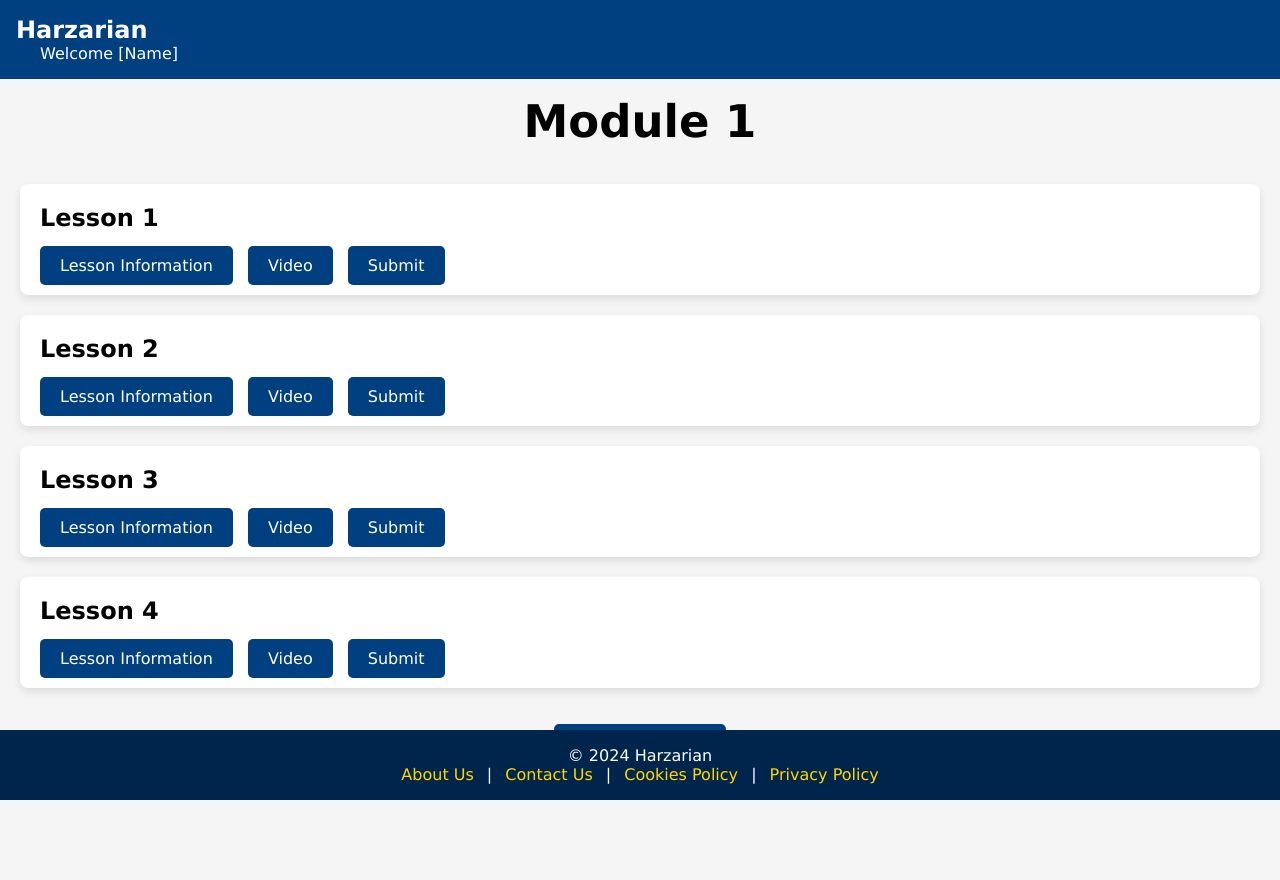
After one commit to raza101101/Better-moodle, a PHP site: page /php/modules/moduleinfo.html in a window 1280 px wide. The commit adds this page. Run offline with PHP 8.4, Linux system fonts and the light colour scheme.

Commit message:
Modules Pages
Added Modules Page Shell, Only needs to be linked to all php code for functionality. Everything should be set up and relatively easy.

```diff
--- a/contact.html
+++ b/contact.html
@@ -33,7 +33,7 @@
                 <section class = contact-containerLower>
                     <div id = "kieraninfo">
                         <ol id = "ContactList">
-                            <div id = imgstyle><img src="media/KieranImg.jpg" alt="Kieran Image"></div>
+                            <div id = imgstyle><img src="media/kieran/KieranImg.jpg" alt="Kieran Image"></div>
                             <li> <h5>Kieran Taylor</h5> </li>
                             <li> Id: 23005804 </li>
                             <li> Phone number: 07984365626 </li>
--- /dev/null
+++ b/css/modules.css
@@ -0,0 +1,329 @@
+/* Modules Page Styles */
+
+/* General Styles */
+* {
+    margin: 0;
+    padding: 0;
+    box-sizing: border-box;
+    font-family: 'Verdana', sans-serif;
+}
+
+body {
+    height: 110vh;
+    margin: 0;
+    padding: 0;
+    display: flex;
+    flex-direction: column;
+    background-color: #f5f5f5;
+}
+
+/* Fade In Effect */
+@keyframes fadeIn {
+    from {
+      opacity: 0;
+    }
+    to {
+      opacity: 1;
+    }
+  }
+
+  main {
+    animation: fadeIn 0.5s ease-out;
+}
+
+/* Header */
+header {
+    background-color: #004080;
+    color: #fff;
+    padding: 2vh;
+    display: flex;
+    justify-content: space-between;
+    align-items: center;
+}
+
+header h1 {
+    font-size: 1.5rem;
+}
+
+header a {
+    text-decoration: none;
+    color: #fff;
+}
+
+header nav a {
+    color: #fff;
+    text-decoration: none;
+    margin-left: 1.5rem;
+    transition: color 0.3s;
+}
+
+
+/* Footer */
+footer {
+    background-color: #00254d;
+    color: #fff;
+    text-align: center;
+    padding: 2vh;
+    width: 100vw;
+    position: fixed;
+    bottom: 0;
+}
+
+.footer-container a {
+    color: #ffd700;
+    text-decoration: none;
+    margin: 0 0.5rem;
+}
+
+.footer-container a:hover {
+    text-decoration: underline;
+}
+
+/* Page Styles */
+
+.modulescontainer1 {
+    margin-top: 2rem;
+    display: flex;
+    justify-content: space-between;
+    align-items: flex-start;
+    gap: 1rem;
+    height: auto;
+}
+
+.modulescontainer1 marquee {
+    background-color: #ffd900;
+    border: 2px solid #969696;
+    border-radius: 8px;
+}
+
+.modulescontainer2 {
+    padding: 2rem;
+    display: flex;
+    justify-content: center;
+    text-align: center;
+    gap: 1rem;
+    height: auto;
+}
+
+.modulescontainer2 h1 {
+    font-size: 40px;
+}
+
+.modulescontainer3 {
+    display: flex;
+    gap: 1rem;
+    height: auto;
+    justify-content: center;
+    align-items: center;
+    margin-bottom: 5rem;
+}
+
+.modulesboxsection {
+    display: grid;
+    grid-template-columns: repeat(2, 1fr);
+    gap: 20px;
+    width: 80%;
+    max-width: 1000px;
+}
+
+.box {
+    background-color: #fff;
+    border: 2px solid #ddd;
+    border-radius: 8px;
+    padding: 20px;
+    text-align: center;
+    box-shadow: 0 4px 6px rgba(0, 0, 0, 0.1);
+    transition: transform 0.3s ease;
+}
+
+.box a {
+    text-decoration: none;
+}
+
+.box:hover {
+    transform: translateY(-10px);
+}
+
+.box img {
+    width: 100%;
+    height: auto;
+    border-radius: 8px;
+}
+
+.box h3 {
+    margin-top: 15px;
+    font-size: 18px;
+    color: #333;
+}
+
+/* module info styles */
+
+.moduleinfotitle {
+    padding: 1rem;
+    font-size: 30px;
+    display: flex;
+    gap: 1rem;
+    height: auto;
+    justify-content: center;
+    align-items: center;
+}
+
+.moduleinfocontainer {
+    background-color: #fff;
+    margin: 20px;
+    padding: 20px;
+    border-radius: 8px;
+    box-shadow: 0 4px 8px rgba(0, 0, 0, 0.1);
+}
+
+.moduleinfocontainer h2 {
+    margin-bottom: 1.5rem;
+}
+
+.button {
+    margin-top: 10px;
+    background-color: #004080;
+    color: white;
+    padding: 10px 20px;
+    margin-right: 10px;
+    border: none;
+    border-radius: 5px;
+    cursor: pointer;
+    transition: background-color 0.3s;
+    text-decoration: none;
+}
+
+.button:hover {
+    background-color: #ffd700;
+    color: black;
+}
+
+/* Lesson Page Styles */
+
+.lessoninfocontainer {
+    background-color: #fff;
+    margin: 20px;
+    padding: 20px;
+    border-radius: 8px;
+    box-shadow: 0 4px 8px rgba(0, 0, 0, 0.1);
+}
+.lessoninfocontainer h2 {
+    font-size: 30px;
+    margin-bottom: 1rem;
+}
+.lessoninformation {
+    font-size: 18px;
+    line-height: 1.6;
+    margin-left: 1rem;
+}
+
+.lessoninformation li {
+    margin-left: 3rem;
+}
+
+/* Lesson Video Page Styles */
+
+.lessonvideocontainer {
+    margin-top: 2rem;
+    display: flex;
+    justify-content: center;
+    align-items: center;
+    gap: 1rem;
+    height: auto;
+}
+
+.lessonvideocontainer h1 {
+    margin-top: 20px;
+    font-size: 40px;
+}
+.videocontainer {
+    margin-top: 30px;
+    width: 728px;
+    height: 409.5px;
+    margin-left: auto;
+    margin-right: auto;
+    position: ce;
+}
+.videocontainer iframe {
+    width: 100%;
+    height: 100%;
+}
+
+/* Lesson Submission Page Styles */
+
+.submissioncontainer {
+    width: 50%;
+    margin: 0 auto;
+    margin-top: 5rem;
+    padding: 20px;
+    background-color: #ffffff;
+    box-shadow: 0px 4px 8px rgba(0, 0, 0, 0.1);
+    border-radius: 8px;
+}
+
+.assignmentinfo {
+    margin-bottom: 20px;
+}
+.assignmentinfo h1 {
+    margin: 0.7rem;
+}
+.assignmentinfo p {
+    color: #555;
+}
+.duedate {
+    font-size: 1.1em;
+    font-weight: bold;
+    color: #333;
+    margin: 15px 0;
+}
+form {
+    display: flex;
+    flex-direction: column;
+}
+label {
+    margin: 8px 0;
+    font-size: 1.1em;
+    color: #555;
+}
+input[type="file"] {
+    padding: 10px;
+    font-size: 1em;
+    margin: 5px 0 15px 0;
+    border: 1px solid #ccc;
+    border-radius: 4px;
+}
+button {
+    padding: 10px 15px;
+    background-color: #004080;
+    color: white;
+    border: none;
+    border-radius: 4px;
+    cursor: pointer;
+    font-size: 1.1em;
+}
+button:hover {
+    background-color: #ffd700;
+    color: black;
+}
+.returnhome {
+    justify-content: center;
+    text-align: center;
+}
+
+/* Return Button Style */
+
+.returnbutton {
+    background-color: #004080;
+    color: white;
+    padding: 10px 20px;
+    margin: 1rem;
+    border: none;
+    border-radius: 5px;
+    text-align: center;
+    display: inline-block;
+    text-decoration: none;
+}
+.returnbutton:hover {
+    background-color: #ffd700;
+    color: black;
+}
--- a/css/privacy_policy.css
+++ b/css/privacy_policy.css
@@ -5,7 +5,7 @@
     margin: 0;
     padding: 0;
     box-sizing: border-box;
-    font-family: 'Arial', sans-serif;
+    font-family: 'Verdana', sans-serif;
 }
 
 body {
--- /dev/null
+++ b/php/modules/moduleinfo.html
@@ -0,0 +1,85 @@
+<!DOCTYPE html>
+<html lang="en">
+    <head>
+        <meta charset="UTF-8">
+        <meta name="viewport" content="width=device-width, initial-scale=1.0">
+        <title>Harzarian</title>
+        <link rel="stylesheet" href="../../css/modules.css">
+    </head>
+    <body>
+        <!-- Page Header -->
+        <header>
+            <div class="container">
+                <!-- 'href' When clicked directs to specified page -->
+                <a href="../../index.html">
+                    <h1>Harzarian</h1>
+                </a>
+                <nav>
+                    <a>Welcome [Name]</a>
+                </nav>
+            </div>
+        </header>
+
+        <main>
+            <!--Module Title-->
+            <section class="moduleinfotitle">
+                <h1>Module 1</h1>
+            </section>
+
+            <!--Lesson 1-->
+            <section class="moduleinfocontainer">
+                <h2>Lesson 1</h2>
+                <div class="buttons">
+                    <a href="lessoninfo.html" class="button">Lesson Information</a>
+                    <a href="lessonvideo.html" class="button">Video</a>
+                    <a href="lessonsubmit.html" class="button">Submit</a>
+                </div>
+            </section>
+
+            <!--Lesson 2-->
+            <section class="moduleinfocontainer">
+                <h2>Lesson 2</h2>
+                <div class="buttons">
+                    <a href="lessoninfo.html" class="button">Lesson Information</a>
+                    <a href="lessonvideo.html" class="button">Video</a>
+                    <a href="lessonsubmit.html" class="button">Submit</a>
+                </div>
+            </section>
+
+            <!--Lesson 3-->
+            <section class="moduleinfocontainer">
+                <h2>Lesson 3</h2>
+                <div class="buttons">
+                    <a href="lessoninfo.html" class="button">Lesson Information</a>
+                    <a href="lessonvideo.html" class="button">Video</a>
+                    <a href="lessonsubmit.html" class="button">Submit</a>
+                </div>
+            </section>
+
+            <!--Lesson 4-->
+            <section class="moduleinfocontainer">
+                <h2>Lesson 4</h2>
+                <div class="buttons">
+                    <a href="lessoninfo.html" class="button">Lesson Information</a>
+                    <a href="lessonvideo.html" class="button">Video</a>
+                    <a href="lessonsubmit.html" class="button">Submit</a>
+                </div>
+            </section>
+
+            <!-- Back Button -->
+            <div class="returnhome">
+                <a href="modules.html" class="returnbutton">Back to Modules</a>
+            </div>
+
+        </main>
+        <!-- Page Footer -->
+        <footer>
+            <div class="footer-container">
+                <p>© 2024 Harzarian</p>
+                <a href="../../about_us.html">About Us</a> | <a href="../../contact.html">Contact Us</a> | <a href="../../cookies.html">Cookies Policy</a> | <a href="../privacy_policy.html">Privacy Policy</a>
+            </div>
+        </footer>
+        <!-- Links the page to the JS -->
+        <script src="js/indexscript.js"></script>
+    </body>
+</html>
```
Also changed, not shown: php/modules/lessoninfo.html (added, +54 -0 lines), php/modules/lessonsubmit.html (added, +60 -0 lines), php/modules/lessonvideo.html (added, +50 -0 lines), php/modules/modules.html (added, +75 -0 lines), media/courses/module1.jpg (added), media/courses/module2.jpg (added), media/courses/module3.jpg (added), media/courses/module4.jpg (added), media/courses/module5.jpg (added), media/courses/module6.jpg (added), media/courses/module7.jpg (added), media/courses/module8.jpg (added), media/kieran/KieranImg.jpg (renamed from media/KieranImg.jpg).
